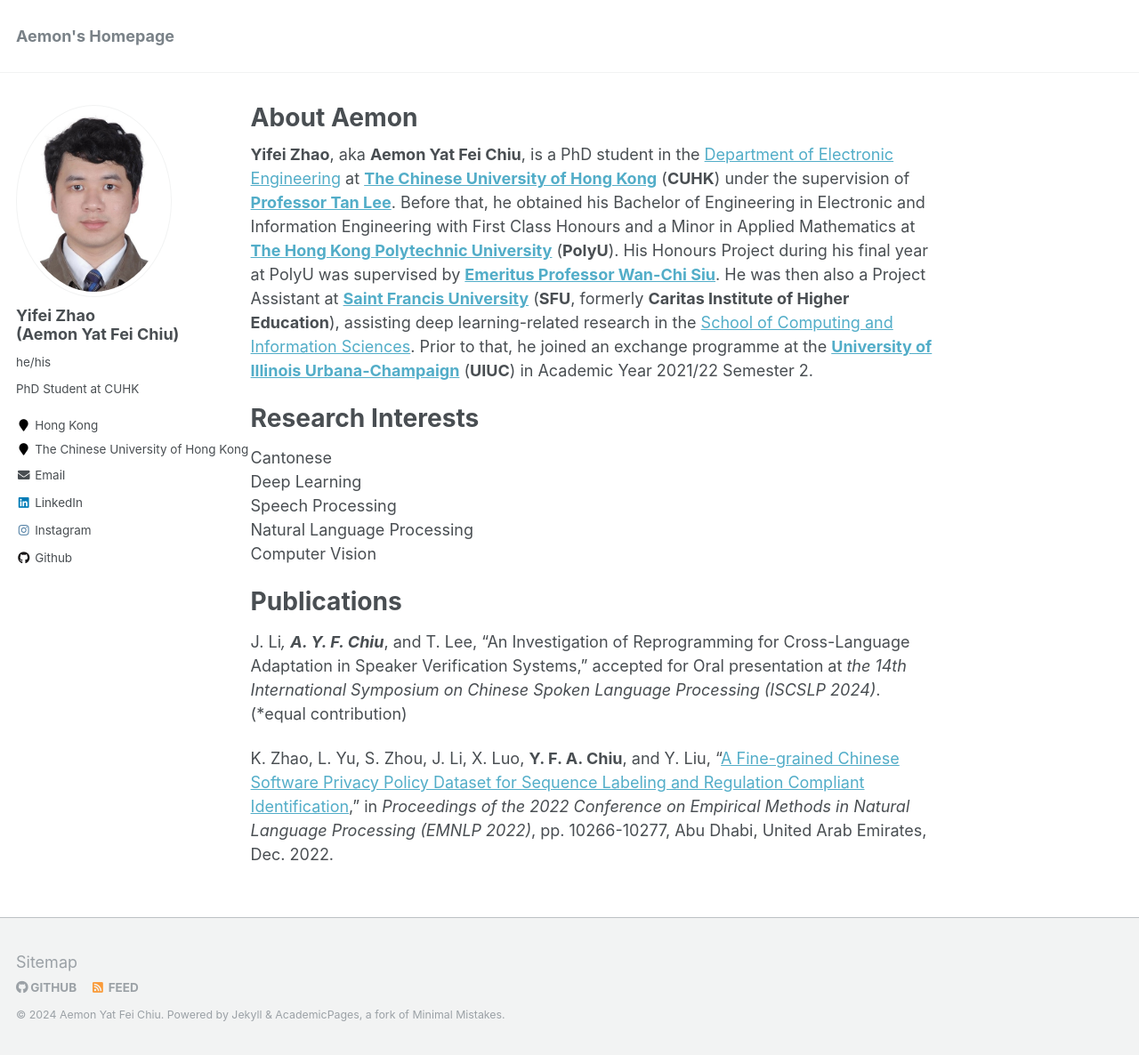
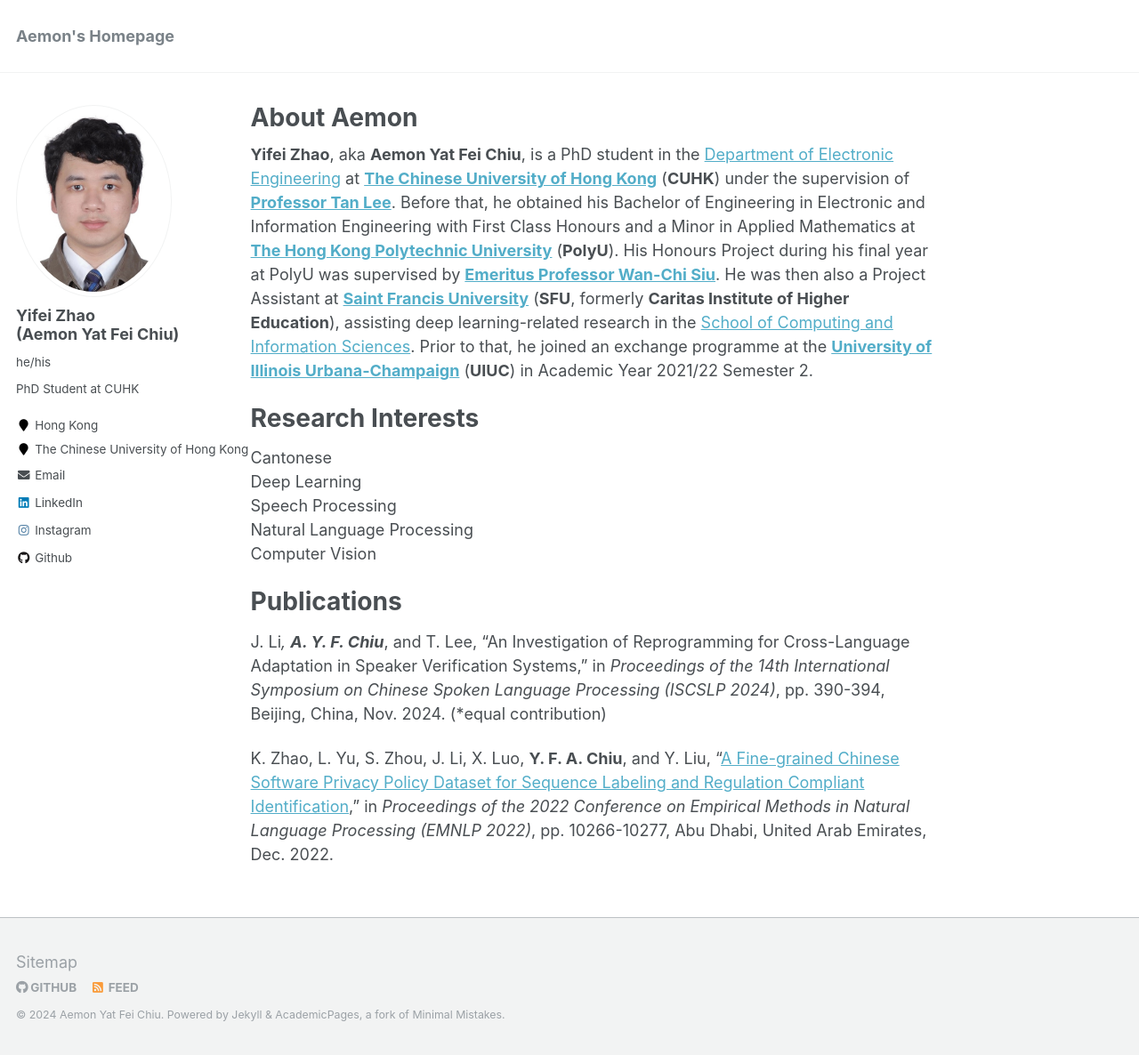
Before and after one commit to aemonyfchiu/aemonyfchiu.github.io, a Jekyll site: the page built from _pages/about.md, in a window 1280 px wide and 1186 px high. Shown: the whole window at 89% size. Built offline with Jekyll 4.4.1, drawn with Linux system fonts in a browser that asks for light colours.

Commit message:
Update about.md

```diff
--- a/_pages/about.md
+++ b/_pages/about.md
@@ -19,6 +19,6 @@
 
 Publications
 ======
-J. Li*, **A. Y. F. Chiu***, and T. Lee, “An Investigation of Reprogramming for Cross-Language Adaptation in Speaker Verification Systems,” accepted for Oral presentation at *the 14th International Symposium on Chinese Spoken Language Processing (ISCSLP 2024)*. (*equal contribution)
+J. Li*, **A. Y. F. Chiu***, and T. Lee, “An Investigation of Reprogramming for Cross-Language Adaptation in Speaker Verification Systems,” in *Proceedings of the 14th International Symposium on Chinese Spoken Language Processing (ISCSLP 2024)*, pp. 390-394, Beijing, China, Nov. 2024. (*equal contribution)
 
 K. Zhao, L. Yu, S. Zhou, J. Li, X. Luo, **Y. F. A. Chiu**, and Y. Liu, “[A Fine-grained Chinese Software Privacy Policy Dataset for Sequence Labeling and Regulation Compliant Identification](https://aclanthology.org/2022.emnlp-main.700/),” in *Proceedings of the 2022 Conference on Empirical Methods in Natural Language Processing (EMNLP 2022)*, pp. 10266-10277, Abu Dhabi, United Arab Emirates, Dec. 2022.
```
